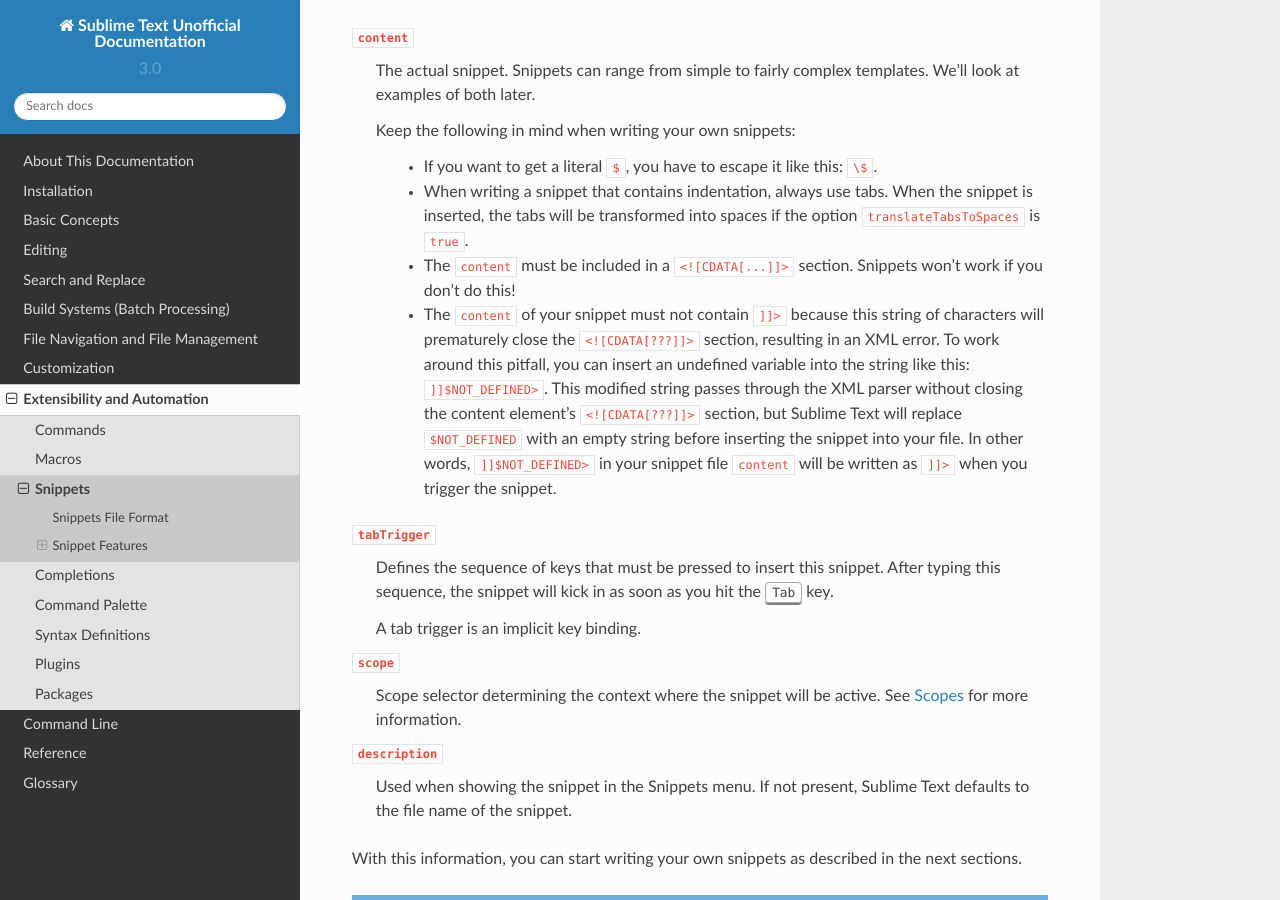
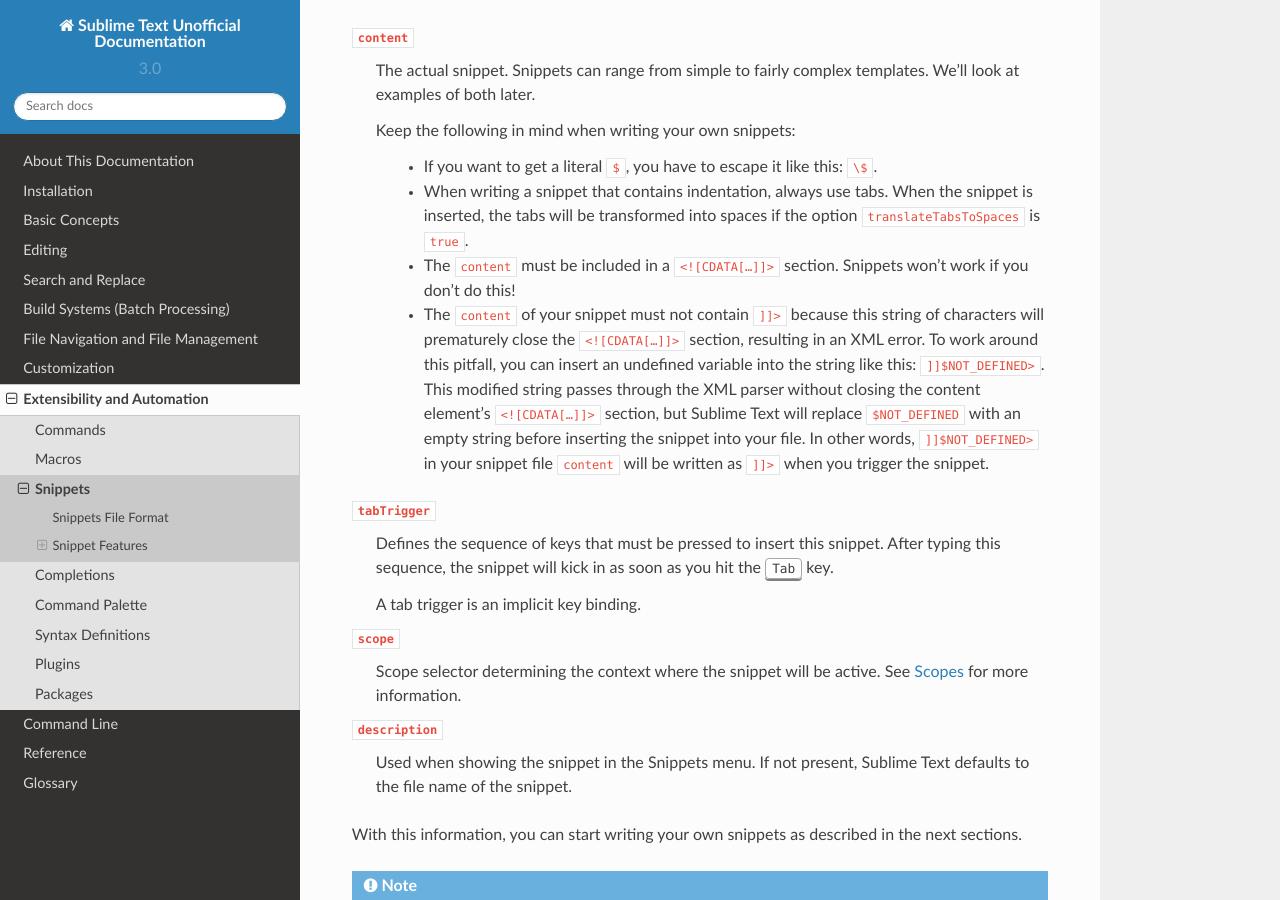
Before and after one commit to guillermooo/sublime-undocs, a Sphinx documentation site: the page built from source/extensibility/snippets.rst, in a window 1280 px wide and 900 px high, scrolled down 872 px. Built offline with Sphinx 7.4.7 and the Read the Docs theme 2.0.0, drawn with Linux system fonts in a browser that asks for light colours.

Commit message:
Re-add ellipsis that got lost somewhere

```diff
--- a/source/extensibility/snippets.rst
+++ b/source/extensibility/snippets.rst
@@ -52,15 +52,15 @@
           When the snippet is inserted, the tabs will be transformed into spaces
           if the option ``translateTabsToSpaces`` is ``true``.
 
-        - The ``content`` must be included in a ``<![CDATA[...]]>`` section.
+        - The ``content`` must be included in a ``<![CDATA[…]]>`` section.
           Snippets won't work if you don't do this!
 
         - The ``content`` of your snippet must not contain ``]]>`` because this
-          string of characters will prematurely close the ``<![CDATA[???]]>``
+          string of characters will prematurely close the ``<![CDATA[…]]>``
           section, resulting in an XML error. To work around this pitfall, you
           can insert an undefined variable into the string like this:
           ``]]$NOT_DEFINED>``. This modified string passes through the XML
-          parser without closing the content element's ``<![CDATA[???]]>``
+          parser without closing the content element's ``<![CDATA[…]]>``
           section, but Sublime Text will replace ``$NOT_DEFINED`` with an empty
           string before inserting the snippet into your file. In other
           words, ``]]$NOT_DEFINED>`` in your snippet file ``content`` will be
--- a/source/reference/api.rst
+++ b/source/reference/api.rst
@@ -202,7 +202,7 @@
 
 A quick way to see the API in action:
 
-#. Add :file:`Packages/Default` (**Preferences | Browse Packages???**) to your project.
+#. Add :file:`Packages/Default` (**Preferences | Browse Packages…**) to your project.
 #. :kbd:`Ctrl + Shift + F`
 #. Enter ``*.py`` in the **In Files:** field
 #. Check ``Use Buffer`` option
--- a/source/reference/commands.rst
+++ b/source/reference/commands.rst
@@ -600,7 +600,7 @@
 	might be other places where this has been "changed".
 
 **fold**
-	Folds the current selection and displays ``???`` instead. Unfold arrows are
+	Folds the current selection and displays ``…`` instead. Unfold arrows are
 	added to the lines where a region has been folded.
 
 **unfold**
```
